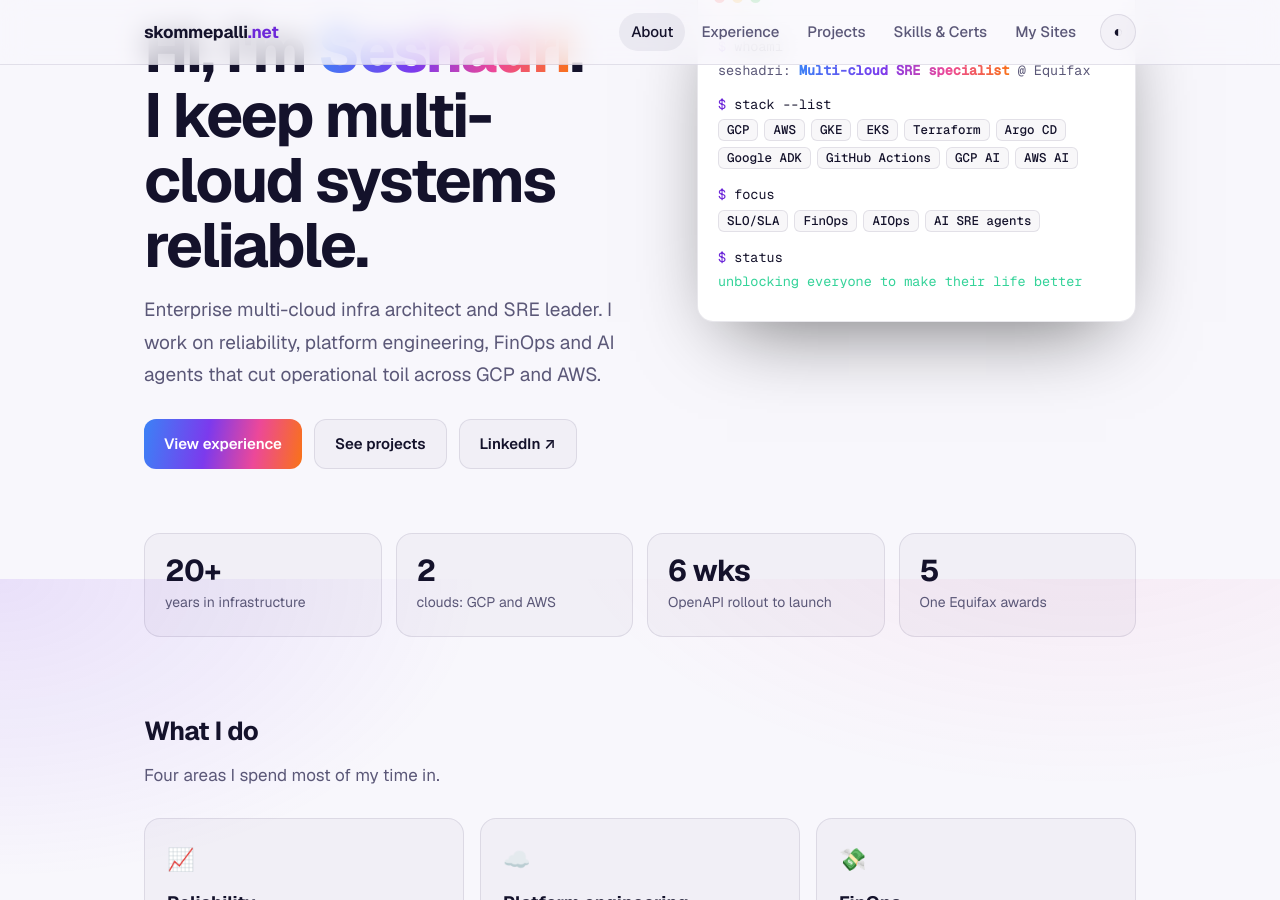
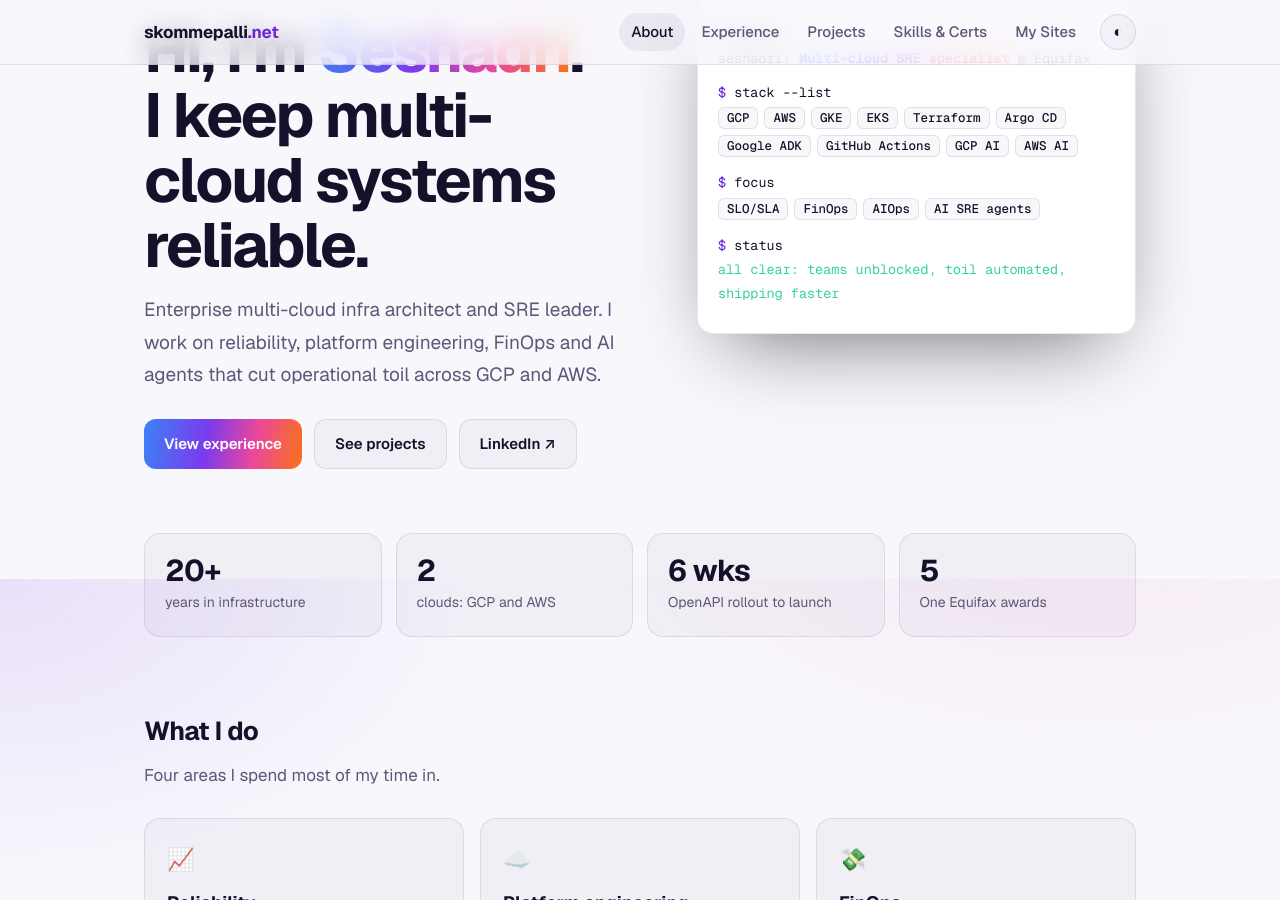
Before and after one commit to skommepa/skommepalli_Bio, a Jekyll site: the page built from index.html, in a window 1280 px wide and 900 px high, scrolled down 321 px. Built offline with Jekyll 4.4.1, drawn with Linux system fonts in a browser that asks for light colours.

Commit message:
Hero terminal: new status line
Co-Authored-By: Claude Sonnet 5.5 <noreply@anthropic.com>

```diff
--- a/index.html
+++ b/index.html
@@ -34,7 +34,7 @@ title: "About"
         <b class="chip">SLO/SLA</b><b class="chip">FinOps</b><b class="chip">AIOps</b><b class="chip">AI SRE agents</b>
       </span>
       <span class="p">$</span> status
-      <span class="o ok">unblocking everyone to make their life better<span class="cur"></span></span>
+      <span class="o ok">all clear: teams unblocked, toil automated, shipping faster<span class="cur"></span></span>
     </div>
   </div>
 </section>
```
